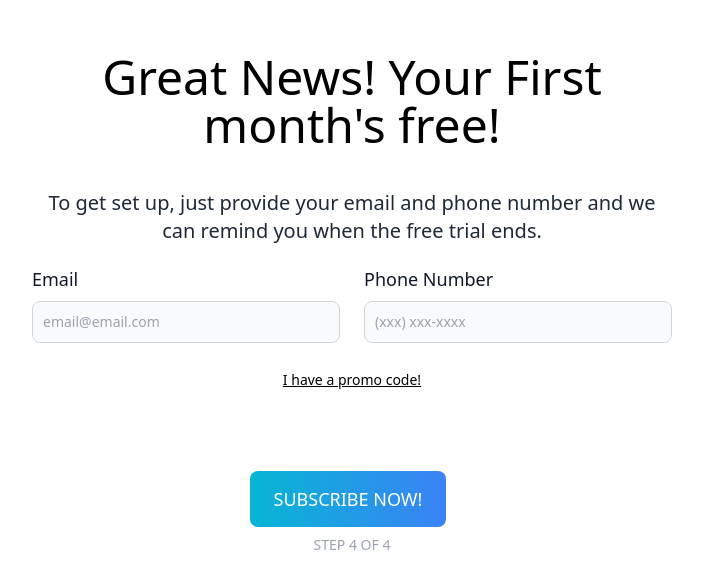
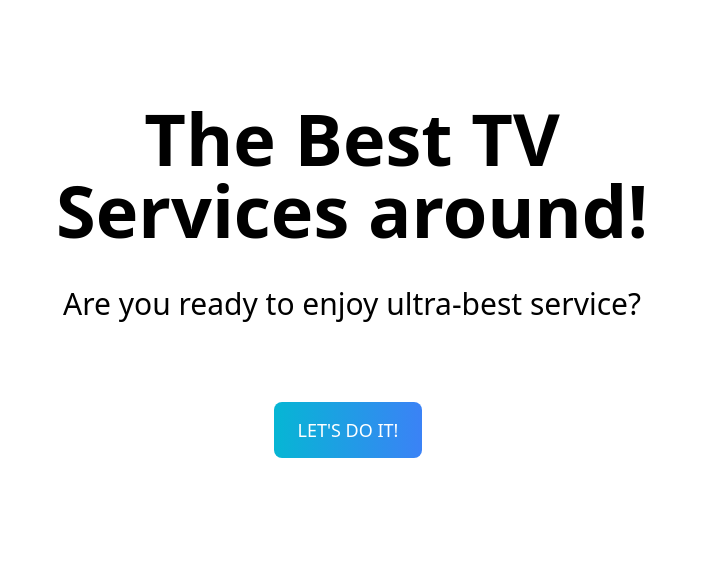
Before and after one commit to majortomate/mega-tv-services, a Next.js app: page / in a window 1280 px wide. Shown: the part 116-704 px from the top of the page, without its empty margins (288-991 px from the left). Built offline with nearby package versions, Linux system fonts and the light colour scheme.

Commit message:
feat: add next button feature with useState

```diff
--- a/components/First.tsx
+++ b/components/First.tsx
@@ -1,4 +1,6 @@
-function First () {
+import { Props } from '../interfaces/FormProps'
+
+function First ({ handleSubmit, handleChange }: Props) {
   return (
     <>
       <div className="fixed top-1/2 left-1/2 -translate-x-1/2 -translate-y-1/2">
@@ -7,15 +9,15 @@ function First () {
         <div className="grid gap-6 mb-6 md:grid-cols-2 mt-5">
           <div>
             <label htmlFor="first_name" className="block mb-2 text-lg font-medium text-gray-900 dark:text-gray-300">First name</label>
-            <input type="text" id="first_name" className="bg-gray-50 border border-gray-300 text-gray-900 text-sm rounded-lg focus:ring-cyan focus:border-blue-500 block w-full p-2.5 dark:bg-gray-700 dark:border-gray-600 dark:placeholder-gray-400 dark:text-white dark:focus:ring-blue-500 dark:focus:border-blue-500" placeholder="John" required />
+            <input type="text" onChange={handleChange} name="first_name" id="first_name" className="bg-gray-50 border border-gray-300 text-gray-900 text-sm rounded-lg focus:ring-cyan focus:border-blue-500 block w-full p-2.5 dark:bg-gray-700 dark:border-gray-600 dark:placeholder-gray-400 dark:text-white dark:focus:ring-blue-500 dark:focus:border-blue-500" placeholder="John" required/>
           </div>
           <div>
             <label htmlFor="last_name" className="block mb-2 text-lg  font-medium text-gray-900 dark:text-gray-300">Last name</label>
-            <input type="text" id="last_name" className="bg-gray-50 border border-gray-300 text-gray-900 text-sm rounded-lg focus:ring-blue-500 focus:border-blue-500 block w-full p-2.5 dark:bg-gray-700 dark:border-gray-600 dark:placeholder-gray-400 dark:text-white dark:focus:ring-blue-500 dark:focus:border-blue-500" placeholder="Doe" required />
+            <input type="text" onChange={handleChange} id="last_name" name="last_name" className="bg-gray-50 border border-gray-300 text-gray-900 text-sm rounded-lg focus:ring-blue-500 focus:border-blue-500 block w-full p-2.5 dark:bg-gray-700 dark:border-gray-600 dark:placeholder-gray-400 dark:text-white dark:focus:ring-blue-500 dark:focus:border-blue-500" placeholder="Doe" required/>
           </div>
         </div>
         <div className="text-center">
-          <button type="submit" className="text-white bg-gradient-to-r from-cyan-500 to-blue-500 hover:bg-gradient-to-bl focus:ring-4 focus:outline-none focus:ring-cyan-300 dark:focus:ring-cyan-800 font-medium rounded-lg text-lg px-6 py-3.5 text-center mr-2 mb-2 mt-20">NEXT</button>
+          <button type="submit" onClick={handleSubmit} className="text-white bg-gradient-to-r from-cyan-500 to-blue-500 hover:bg-gradient-to-bl focus:ring-4 focus:outline-none focus:ring-cyan-300 dark:focus:ring-cyan-800 font-medium rounded-lg text-lg px-6 py-3.5 text-center mr-2 mb-2 mt-20">NEXT</button>
         </div>
         <p className="text-center mx-auto text-gray-400 dark:text-white text-sm">STEP 1 OF 4</p>
         </form>
--- a/components/Form.tsx
+++ b/components/Form.tsx
@@ -1,4 +1,4 @@
-import AddressCard from './AddressCard'
+import React, { useState } from 'react'
 import Start from './Start'
 import First from './First'
 import Second from './Second'
@@ -6,14 +6,41 @@ import Third from './Third'
 import Fourth from './Fourth'
 
 function Form () {
+  const [page, setPage] = useState(0)
+  const [form, setForm] = useState({})
+
+  const handleChange = (e: React.ChangeEvent<HTMLInputElement>) => {
+    setForm({
+      ...form,
+      [e.target.name]: e.target.value
+    })
+  }
+
+  const handleSubmit = (e: React.MouseEvent<HTMLButtonElement>) => {
+    e.preventDefault()
+    setPage(page + 1)
+  }
+
+  const conditionalComponent = () => {
+    switch (page) {
+      case 0:
+        return <Start handleSubmit={handleSubmit}/>
+      case 1:
+        return <First handleSubmit={handleSubmit} handleChange={handleChange}/>
+      case 2:
+        return <Second handleSubmit={handleSubmit} handleChange={handleChange}/>
+      case 3:
+        return <Third handleSubmit={handleSubmit} handleChange={handleChange}/>
+      case 4:
+        return <Fourth handleSubmit={handleSubmit}/>
+      default:
+        return <First />
+    }
+  }
   return (
-    <div>
-     {/*  <First />
-      <Second />
-      <Third />  */}
-      <Fourth />
-    </div>
+    <>
+      {conditionalComponent()}
+    </>
   )
 }
-
 export default Form
--- a/components/Fourth.tsx
+++ b/components/Fourth.tsx
@@ -1,4 +1,6 @@
-function Fourth () {
+import { Props } from '../interfaces/FormProps'
+
+function Fourth ({ handleSubmit, handleChange }: Props) {
   return (
     <>
       <div className="fixed top-1/2 left-1/2 -translate-x-1/2 -translate-y-1/2">
@@ -8,18 +10,18 @@ function Fourth () {
         <div className="grid gap-6 mb-6 md:grid-cols-2 mt-5">
           <div>
             <label htmlFor="email" className="block mb-2 text-lg font-medium text-gray-900 dark:text-gray-300">Email</label>
-            <input type="email" id="email" className="bg-gray-50 border border-gray-300 text-gray-900 text-sm rounded-lg focus:ring-cyan focus:border-blue-500 block w-full p-2.5 dark:bg-gray-700 dark:border-gray-600 dark:placeholder-gray-400 dark:text-white dark:focus:ring-blue-500 dark:focus:border-blue-500" placeholder="email@email.com" required />
+            <input type="email" onChange={handleChange} name="email" id="email" className="bg-gray-50 border border-gray-300 text-gray-900 text-sm rounded-lg focus:ring-cyan focus:border-blue-500 block w-full p-2.5 dark:bg-gray-700 dark:border-gray-600 dark:placeholder-gray-400 dark:text-white dark:focus:ring-blue-500 dark:focus:border-blue-500" placeholder="email@email.com" required/>
           </div>
           <div>
-            <label htmlFor="last_name" className="block mb-2 text-lg  font-medium text-gray-900 dark:text-gray-300">Phone Number</label>
-            <input type="text" id="last_name" className="bg-gray-50 border border-gray-300 text-gray-900 text-sm rounded-lg focus:ring-blue-500 focus:border-blue-500 block w-full p-2.5 dark:bg-gray-700 dark:border-gray-600 dark:placeholder-gray-400 dark:text-white dark:focus:ring-blue-500 dark:focus:border-blue-500" placeholder="(xxx) xxx-xxxx" required />
+            <label htmlFor="phone" className="block mb-2 text-lg  font-medium text-gray-900 dark:text-gray-300">Phone Number</label>
+            <input type="tel" onChange={handleChange} name="phone" id="phone" className="bg-gray-50 border border-gray-300 text-gray-900 text-sm rounded-lg focus:ring-blue-500 focus:border-blue-500 block w-full p-2.5 dark:bg-gray-700 dark:border-gray-600 dark:placeholder-gray-400 dark:text-white dark:focus:ring-blue-500 dark:focus:border-blue-500" placeholder="(xxx) xxx-xxxx" required/>
           </div>
         </div>
         <div className="text-center">
           <a className="text-sm underline">I have a promo code! </a>
         </div>
         <div className="text-center">
-          <button type="submit" className="text-white bg-gradient-to-r from-cyan-500 to-blue-500 hover:bg-gradient-to-bl focus:ring-4 focus:outline-none focus:ring-cyan-300 dark:focus:ring-cyan-800 font-medium rounded-lg text-lg px-6 py-3.5 text-center mr-2 mb-2 mt-20">SUBSCRIBE NOW!</button>
+          <button type="submit" onClick={handleSubmit} className="text-white bg-gradient-to-r from-cyan-500 to-blue-500 hover:bg-gradient-to-bl focus:ring-4 focus:outline-none focus:ring-cyan-300 dark:focus:ring-cyan-800 font-medium rounded-lg text-lg px-6 py-3.5 text-center mr-2 mb-2 mt-20" >SUBSCRIBE NOW!</button>
         </div>
         <p className="text-center mx-auto text-gray-400 dark:text-white text-sm">STEP 4 OF 4</p>
         </form>
--- a/components/Start.tsx
+++ b/components/Start.tsx
@@ -1,10 +1,12 @@
-function Start () {
+import { Props } from '../interfaces/FormProps'
+
+function Start ({ handleSubmit }: Props) {
   return (
     <>
       <div className="fixed top-1/2 left-1/2 -translate-x-1/2 -translate-y-1/2 text-center">
         <h1 className="font-bold text-5xl lg:text-7xl text-center text-black">The Best TV Services around!</h1>
         <p className="text-3xl text-center mt-10">Are you ready to enjoy ultra-best service?</p>
-        <button type="button" className="text-white bg-gradient-to-r from-cyan-500 to-blue-500 hover:bg-gradient-to-bl focus:ring-4 focus:outline-none focus:ring-cyan-300 dark:focus:ring-cyan-800 font-medium rounded-lg text-lg px-6 py-3.5 text-center mr-2 mb-2 mt-20">LET'S DO IT!</button>
+        <button type="button" onClick={handleSubmit} className="text-white bg-gradient-to-r from-cyan-500 to-blue-500 hover:bg-gradient-to-bl focus:ring-4 focus:outline-none focus:ring-cyan-300 dark:focus:ring-cyan-800 font-medium rounded-lg text-lg px-6 py-3.5 text-center mr-2 mb-2 mt-20">LET'S DO IT!</button>
       </div>
     </>
   )
--- a/components/Third.tsx
+++ b/components/Third.tsx
@@ -1,4 +1,6 @@
-function Third () {
+import { Props } from '../interfaces/FormProps'
+
+function Third ({ handleSubmit, handleChange }: Props) {
   return (
     <>
       <div className=" lg:fixed lg:top-1/2 lg:left-1/2 lg:-translate-x-1/2 lg:-translate-y-1/2">
@@ -30,7 +32,7 @@ function Third () {
                               <span>1 month Netflix Included</span>
                           </li>
                       </ul>
-                      <input type="radio" name="plans" id="basic" value="basic" className="h-8"/>
+                      <input type="radio" onChange={handleChange} name="plans" id="basic" value="basic" className="h-8" required/>
                   </div>
                   <div className="lg:flex lg:flex-col col-span-1 p-6 max-w-lg text-center text-gray-900 bg-white rounded-lg border border-gray-100 shadow dark:border-gray-600 xl:p-8 dark:bg-gray-800 dark:text-white">
                       <h3 className="mb-4 text-2xl font-semibold">Premium</h3>
@@ -57,12 +59,12 @@ function Third () {
                               <span>6 months Netflix Included</span>
                           </li>
                       </ul>
-                      <input type="radio" name="plans" id="premium" value="premium" className="h-8"/>
+                      <input type="radio" onChange={handleChange} name="plans" id="premium" value="premium" className="h-8" required/>
                   </div>
               </div>
           </div>
           <div className="text-center">
-          <button type="submit" className="text-white bg-gradient-to-r from-cyan-500 to-blue-500 hover:bg-gradient-to-bl focus:ring-4 focus:outline-none focus:ring-cyan-300 dark:focus:ring-cyan-800 font-medium rounded-lg text-lg px-6 py-3.5 text-center mr-2 mb-2 mt-10">I AM READY!</button>
+          <button type="submit" onClick={handleSubmit} className="text-white bg-gradient-to-r from-cyan-500 to-blue-500 hover:bg-gradient-to-bl focus:ring-4 focus:outline-none focus:ring-cyan-300 dark:focus:ring-cyan-800 font-medium rounded-lg text-lg px-6 py-3.5 text-center mr-2 mb-2 mt-10">I AM READY!</button>
         </div>
         <p className="text-center mx-auto text-gray-400 dark:text-white text-sm">STEP 3 OF 4</p>
       </div>
--- /dev/null
+++ b/interfaces/FormProps.tsx
@@ -0,0 +1,4 @@
+export interface Props {
+  handleSubmit?: React.MouseEventHandler
+  handleChange?: React.ChangeEventHandler
+}
```
Also changed, not shown: components/Second.tsx (+6 -4 lines).
